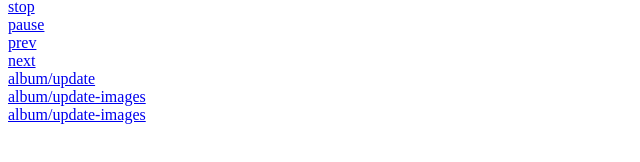
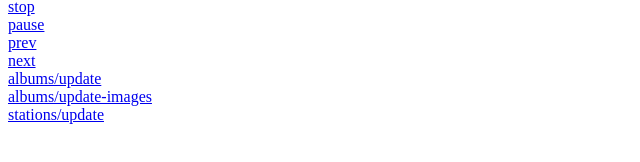
Before and after one commit to ralfstx/kitchen-radio, a website: page src/web/api.html in a window 1280 px wide. Shown: the part 170-332 px from the top of the page, 0-640 px from the left. Drawn offline with Linux system fonts and the light colour scheme.

Commit message:
Fix links on API page

```diff
--- a/src/web/api.html
+++ b/src/web/api.html
@@ -16,9 +16,9 @@
       <div><a href="./pause">pause</a></div>
       <div><a href="./prev">prev</a></div>
       <div><a href="./next">next</a></div>
-      <div><a href="./album/update">album/update</a></div>
-      <div><a href="./album/update-images">album/update-images</a></div>
-      <div><a href="./stations/update">album/update-images</a></div>
+      <div><a href="./albums/update">albums/update</a></div>
+      <div><a href="./albums/update-images">albums/update-images</a></div>
+      <div><a href="./stations/update">stations/update</a></div>
     </div>
 
   </body>
```
